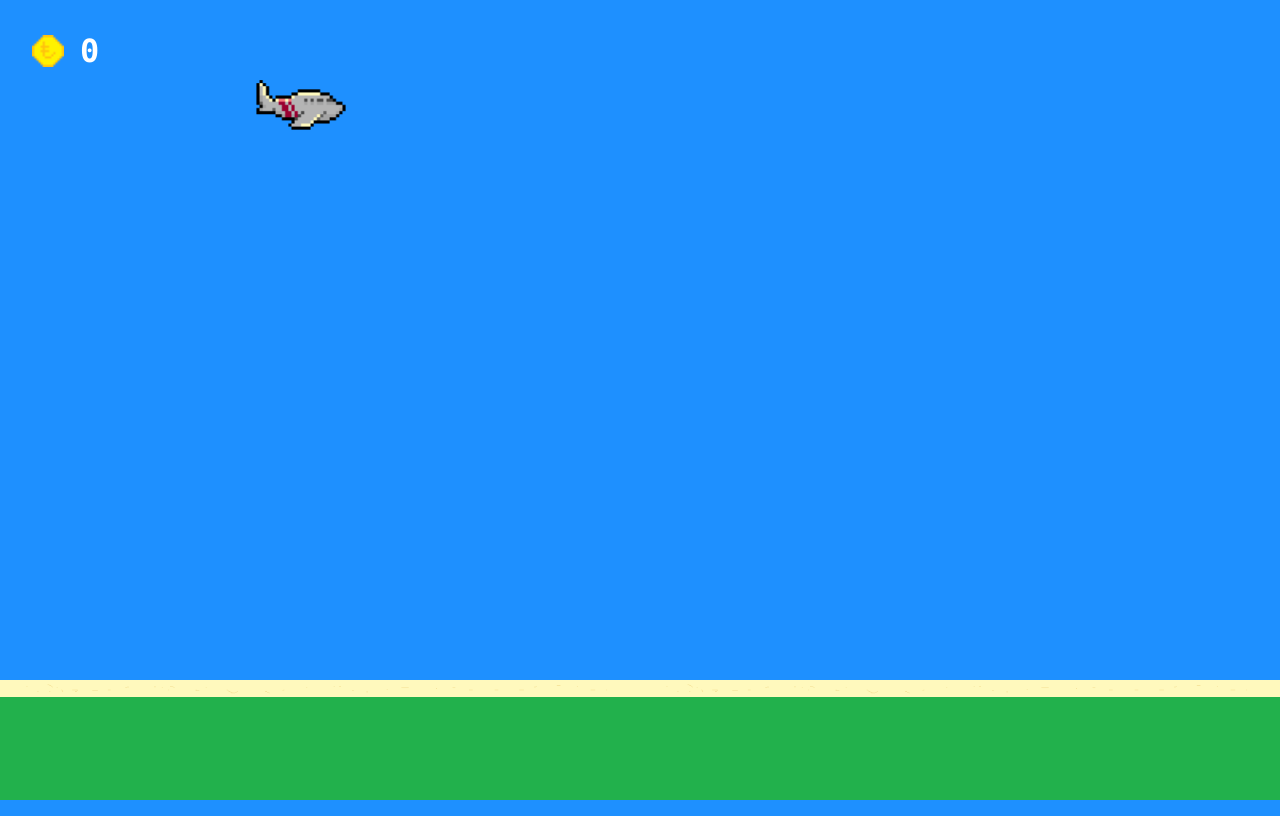
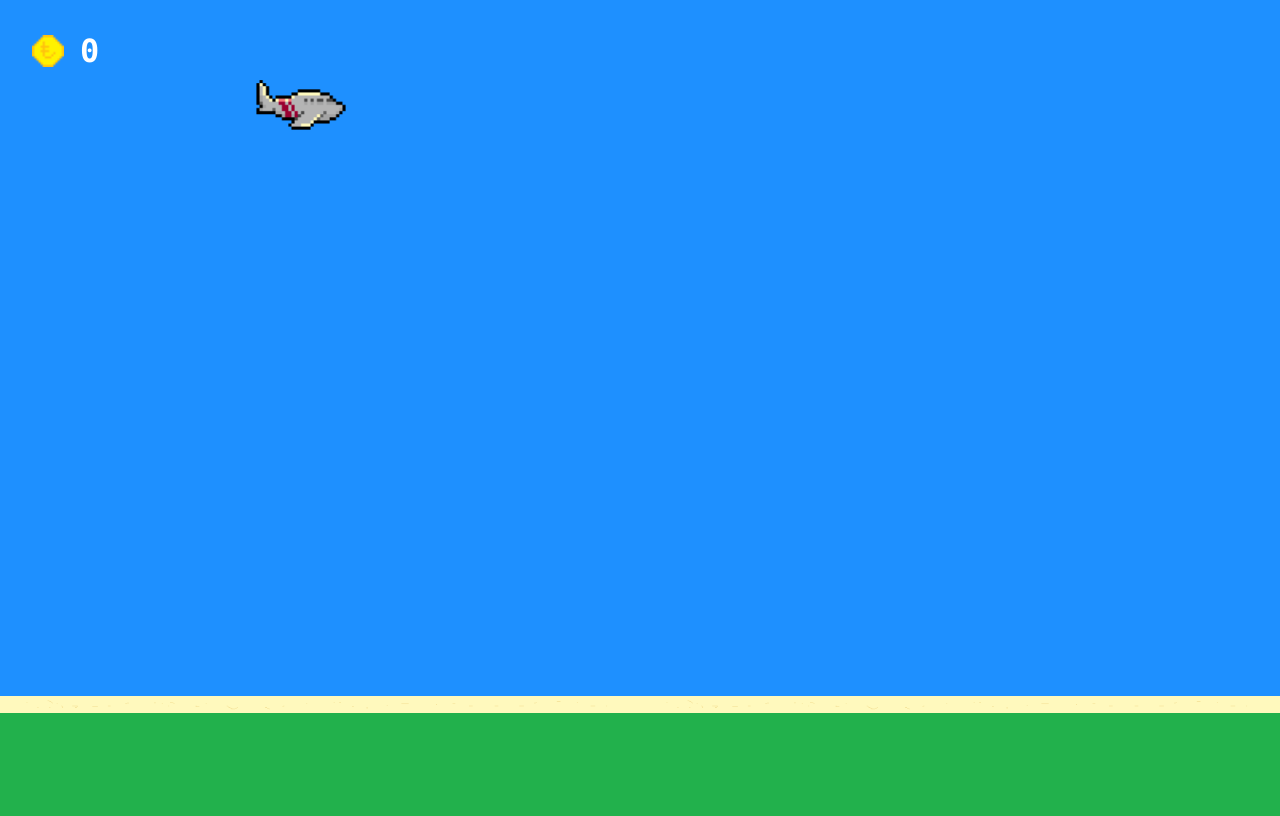
Before and after one commit to adigeweb/plane-hoppers, a plain HTML site: page oyun.html in a window 1280 px wide. Drawn offline with Linux system fonts and the light colour scheme.

Commit message:
Update style.css

```diff
--- a/kaynak/oyun/style.css
+++ b/kaynak/oyun/style.css
@@ -29,7 +29,7 @@ body {
     background-size: 50% 100%;
     position: absolute;
     margin: 0;
-    bottom: 0;
+    bottom: -1rem;
     z-index: 2;
 }
 
```
